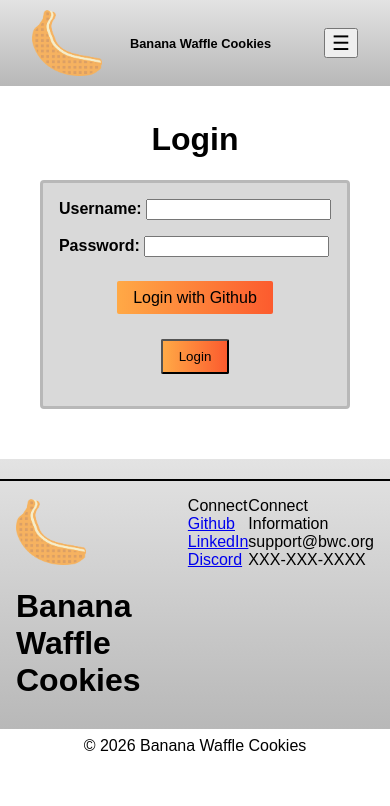
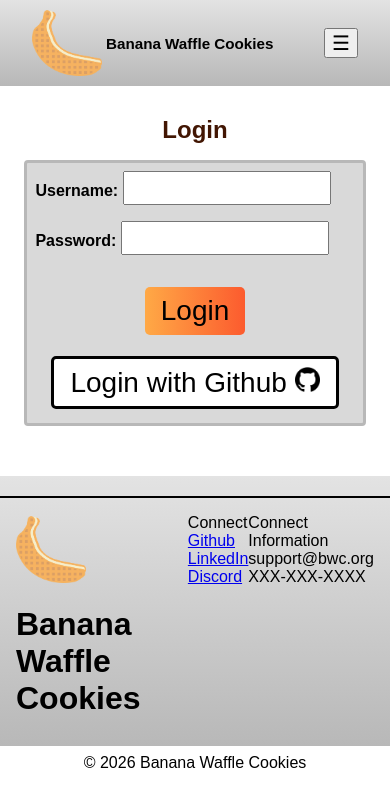
Before and after one commit to AtomicPhoenix/BananaWaffleCookies, a Vue app in the folder frontend/: page /login in a window 390 px wide. Shown: the top 806 px of the page. Built offline with nearby package versions, Linux system fonts and the light colour scheme.

Commit message:
fixed sizing issue of header on small small mobile displays to look a lot better, simple fix

```diff
--- a/frontend/src/assets/css/header.css
+++ b/frontend/src/assets/css/header.css
@@ -135,7 +135,7 @@
 
 @media (max-width: 500px) {
   .header h1{
-    font-size: .8rem;
-    margin-left: 2.5rem;
+    font-size: .95rem;
+    margin-left: 1rem;
   }
 }
--- a/frontend/src/assets/css/login.css
+++ b/frontend/src/assets/css/login.css
@@ -1,14 +1,21 @@
 @import './footer.css';
 @import './header.css';
 @import './main.css';
+
+
+h1{
+    font-size: 3rem;
+    color: #421603;
+}
 
 .login-page{
     display: flex;
     flex-direction: column;
     padding-top: 50px;
-    padding-bottom:50px;
+    padding-bottom: 50px;
     justify-content: center;
     align-items: center;
+    min-height: 70vh;
 }
 
 .login-form{
@@ -28,8 +35,12 @@
     font-weight: 600;
     align-items: left;
     width: 100%;
+    font-size: 1.75rem;
 }
 
+.input-text{
+    font-size: 2rem;
+}
 .oauth{
     margin: 1rem;
 }
@@ -41,6 +52,42 @@
     background: linear-gradient(to right, #ffa946,#fc5b2e);
     padding: 0.5rem 1rem 0.5rem;
     text-decoration: none;
-    border-radius: 2px;
+    border-radius: 5px;
     color: #000;
+    border-style: none;
+    font-size: 1.75rem;
 }
+
+.oauth-button{
+    background: white;
+    padding: 0.5rem 1rem 0.5rem;
+    text-decoration: none;
+    border-radius: 5px;
+    color: #000;
+    border-style: solid;
+    font-size: 1.75rem;
+}
+
+.github-logo{
+    width: 25px;
+    height: auto;
+}
+
+@media (max-width: 700px){
+    h1{
+        font-size: 1.5rem;
+    }
+    .login-page{
+        min-height: 30vh;
+    }
+    .login-form{
+        padding: 0.5rem;
+    }
+    .input-field{
+        font-size: 1rem;
+    }
+    .input-text{
+        font-size: 1.5rem;
+        width: 200px;
+    }
+}
--- a/frontend/src/pages/login.vue
+++ b/frontend/src/pages/login.vue
@@ -15,6 +15,7 @@
           type="text"
           v-model="form.username"
           required
+          class="input-text"
         />
       </div>
 
@@ -29,19 +30,21 @@
           type="password"
           v-model="form.password"
           required
+          class="input-text"
         />
-      </div>
-
-      <!-- Login with OAuth -->
-      <div class="oauth">
-        <router-link class="login-button" to="/">
-          Login with Github
-        </router-link>
       </div>
 
       <!-- Submit button to trigger login logic -->
       <div class="submit">
         <button class="login-button" type="submit">Login</button>
+      </div>
+
+      <!-- Login with OAuth -->
+      <div class="oauth">
+        <!-- OAuth Logic Goes Here -->
+        <router-link class="oauth-button" to="/">
+          Login with Github <img src="/images/github.png" class="github-logo" alt="Github">
+        </router-link>
       </div>
 
     </form>
```
Also changed, not shown: frontend/public/images/github.png (added).
